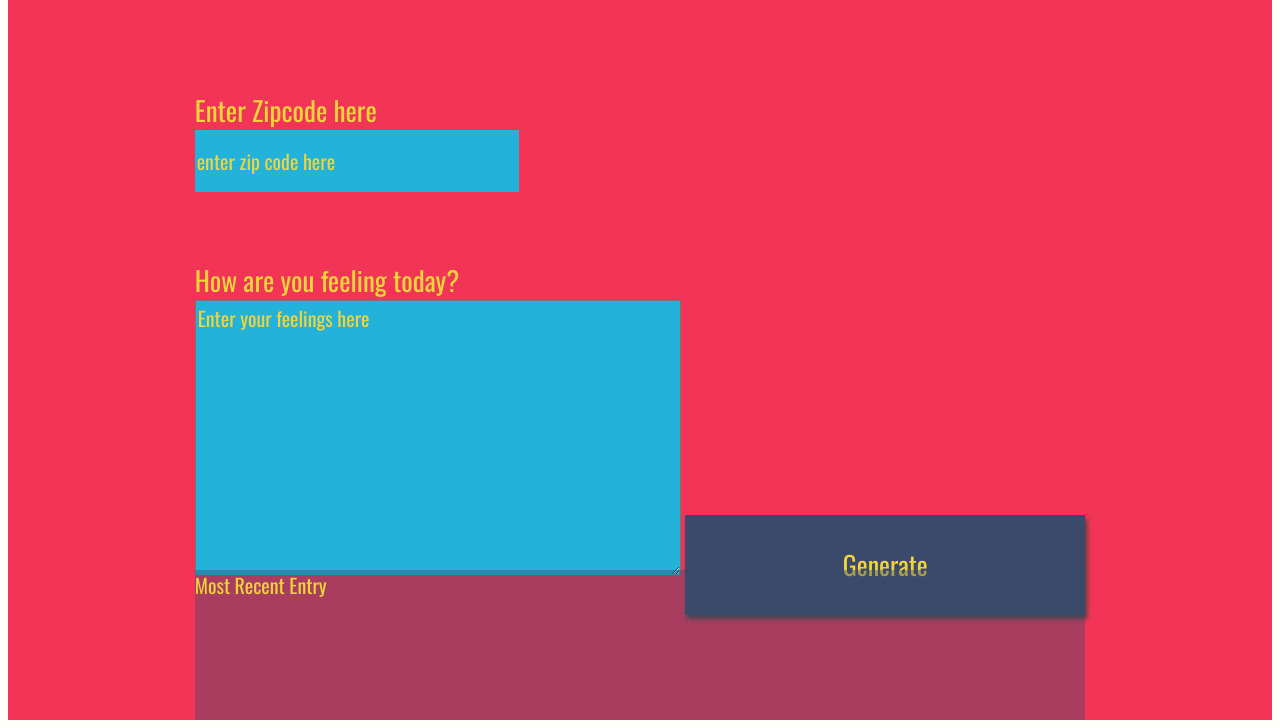
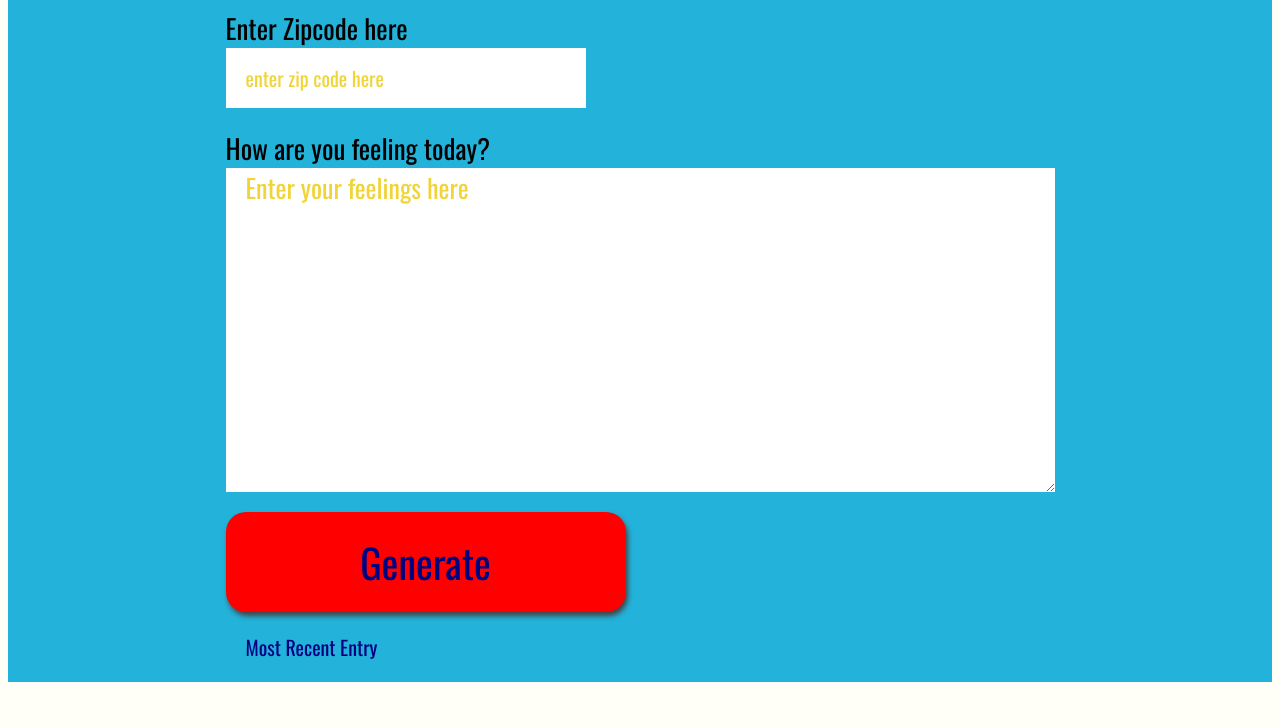
Before and after one commit to bel-caylor/weather-journal-app, a plain HTML site: page website/index.html in a window 1280 px wide. Shown: the part 88-816 px from the top of the page. Drawn offline with nearby package versions, Linux system fonts and the light colour scheme; a web font is replaced by a local one.

Commit message:
feat: Test to make sure there is input. -add input test -update style sheet

```diff
--- a/website/app.js
+++ b/website/app.js
@@ -20,19 +20,45 @@ const weather = async (weatherURL, zip, apiKey) => {
 function addEntry () {
   let feelings = document.getElementById('feelings').value;
   let zip = document.getElementById('zip').value;
-  // Create a new date instance dynamically with JS
+  //Test for values
+  inputTest();
+  //Set Date
   let d = new Date();
   let newDate = (d.getMonth()+1) +'.'+ d.getDate()+'.'+ d.getFullYear();
-  console.log(feelings, zip, newDate);
+  // console.log(feelings, zip, newDate);
+
+//Helper Functions
+//Test for zip and feeling values
+function inputTest() {
+  if (zip === "") {
+    alert("Please enter zip code.");
+    return;
+  };
+  if (feelings === "") {
+    alert("Please tell us how you are feeling today.");
+    return;
+  };
+};
+
+//Update Web Page
+const updateWebPage = async () => {
+  const request = await fetch('/');
+  try {
+    let
+  }catch(error){
+    console.log("error", error);
+  }
+
+  };
 
   //Get temp
   weather(weatherURL, zip, apiKey)
   .then(function(data) {
-    console.log(data);
+    // console.log(data);
     postData('/', {temperature:data.main.temp, date:newDate, userResponse:feelings});
   })
   .then(
-    //Update UI
+    // updateWebPage();
   )
   // console.log(weatherData);
   //   let temperature = weatherData.main[temp];
@@ -46,15 +72,7 @@ function addEntry () {
 //Listen for Generate button click
 document.getElementById('generate').addEventListener('click', addEntry);
 
-
-
-
-
-
-
-
-
-
+//Post Data to Server
 const postData = async ( url = '', data = {})=>{
     // console.log(data);
       const response = await fetch(url, {
--- a/website/index.html
+++ b/website/index.html
@@ -13,11 +13,11 @@
   </div>
   <div class ="holder zip">
     <label for="zip">Enter Zipcode here</label>
-    <input type="text" id="zip" placeholder="enter zip code here">
+    <input type="text" class="entry" id="zip" placeholder="enter zip code here">
   </div>
   <div class ="holder feel">
     <label for="feelings">How are you feeling today?</label>
-    <textarea class= "myInput" id="feelings" placeholder="Enter your feelings here" rows="9" cols="50"></textarea>
+    <textarea class= "myInput entry" id="feelings" placeholder="Enter your feelings here" rows="9" cols="50"></textarea>
     <button id="generate" type = "submit"> Generate </button>
   </div>
   <div class ="holder entry">
--- a/website/style.css
+++ b/website/style.css
@@ -5,15 +5,16 @@ body{
 
 #app{
     display: grid;
-    grid-auto-rows: minmax(150px, auto);
+    grid-auto-rows: minmax(auto, auto);
     /* grid-template-columns:  */
-    height:100vh;
-    background: #f23557;
-    color: #f0d43a;
+    /* height:100vh; */
+    background: #22b2da;
+    /* color: #f0d43a; */
     justify-content: center;
     grid-gap: 1em;
     font-size: 20px;
     font-family: 'Oswald', sans-serif;
+    padding: 20px;
 }
 
 .holder{
@@ -21,7 +22,17 @@ body{
 }
 
 .entry{
-    background: rgba(59, 74, 107, .4);
+  display:block;
+  /* background:#22b2da; */
+  color: navy;
+  font-size: 20px;
+  font-family: 'Oswald', sans-serif;
+  border: none;
+  padding: 0px 20px 0px 20px;
+}
+
+.myInput{
+  font: 1.3em cambria;
 }
 
 #entryHolder{
@@ -41,7 +52,7 @@ body{
 }
 
 .headline {
-
+  font: bold 40px garamond;
 }
 .title{
 
@@ -54,32 +65,28 @@ label{
 }
 
 input{
-    display:block;
-    height: 60px;
-    width: 320px;
-    background:#22b2da;
-    color: #f0d43a;
-    font-size: 20px;
-    font-family: 'Oswald', sans-serif;
-    border: none;
+  height: 60px;
+  width: 320px;
 }
 
 button{
     width: 400px;
     height: 100px;
-    background: #3b4a6b;
-    color: #f0d43a;
-    font-size: 26px;
+    background: red;
+    color: navy;
+    border-radius: 20px;
+    font-size: 40px;
     font-family: 'Oswald', sans-serif;
     border: none;
     box-shadow: 2px 4px 5px #444;
+    margin-top: 20px;
 }
 h1{
     font-size: 36px;
 }
 
 textarea{
-    background:#22b2da;
+    /* background:#22b2da; */
     color: #f0d43a;
     font-size: 20px;
     font-family: 'Oswald', sans-serif;
```
